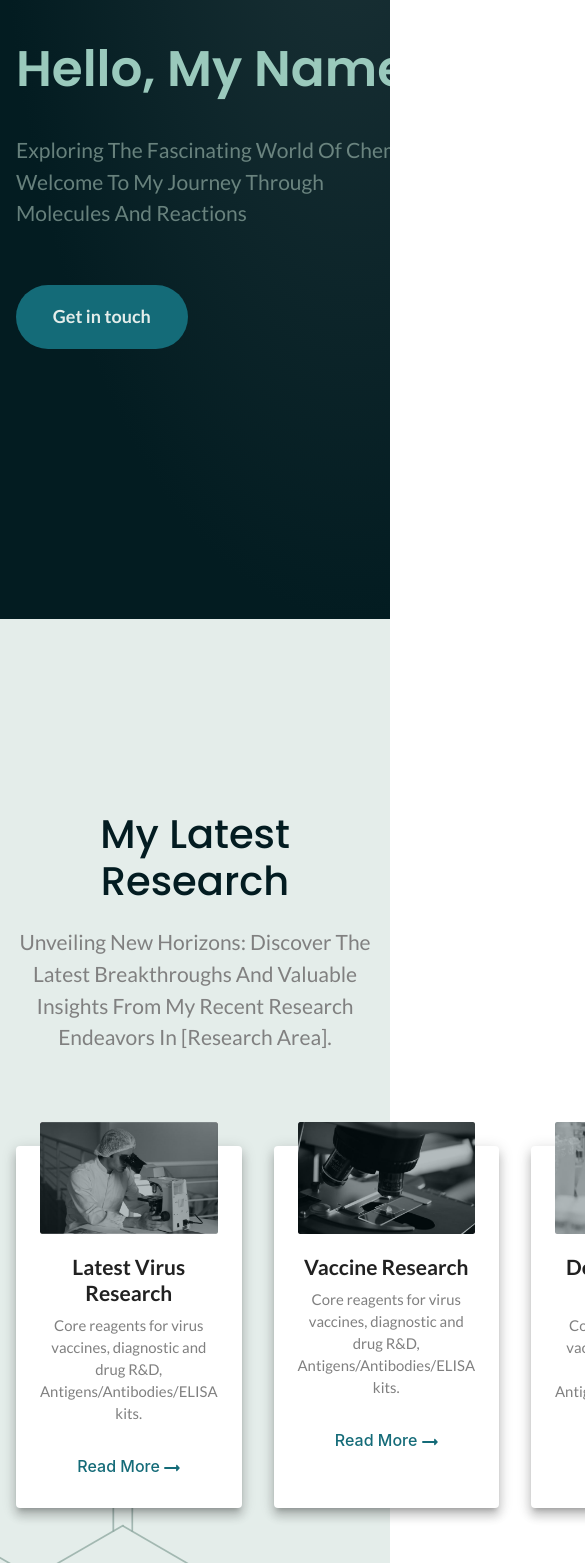
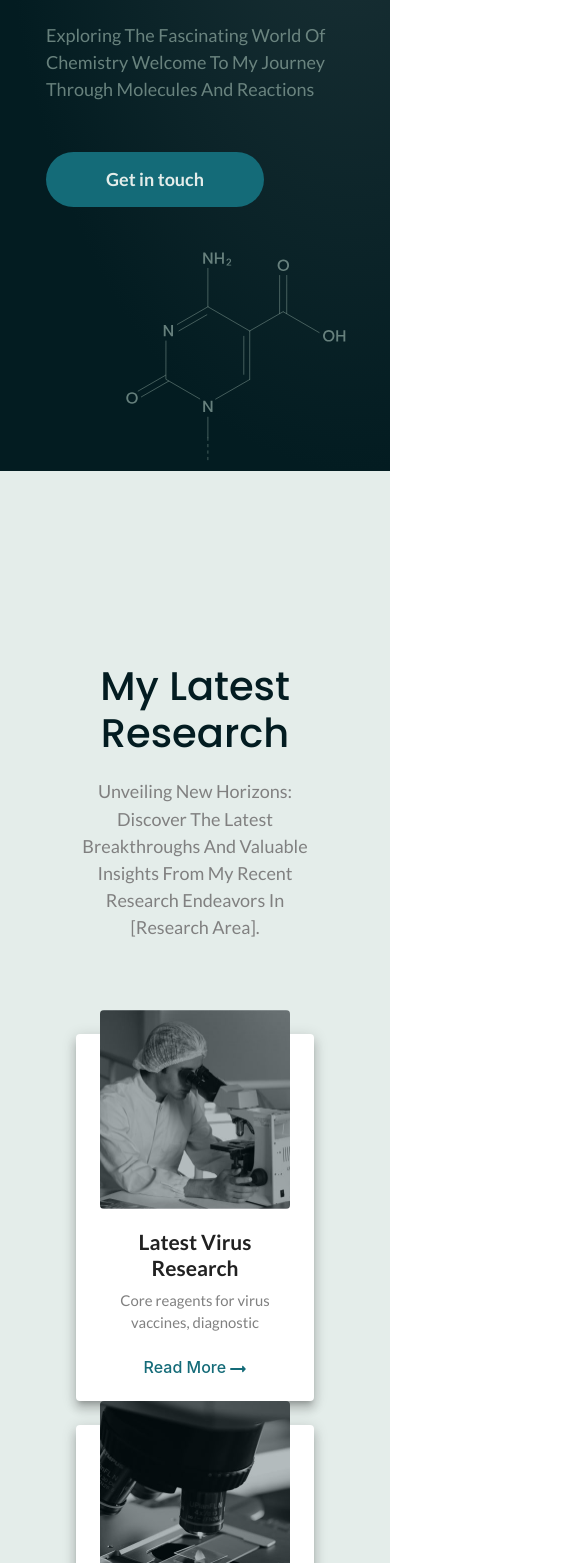
Before and after one commit to alsyoufomar/Ali-Website, a React (Create React App) app: page / in a window 390 px wide. Shown: the part 225-1788 px from the top of the page, 585 px wide, since content can reach past the window. Built offline with nearby package versions, Linux system fonts and the light colour scheme.

Commit message:
finish up about page, make hero responsive

```diff
--- a/src/App.js
+++ b/src/App.js
@@ -1,12 +1,12 @@
 import { Route, Routes } from "react-router-dom";
-import { ThemeProvider, createTheme } from "@mui/material/styles";
+import { ThemeProvider, createTheme, styled } from "@mui/material/styles";
 import Home from "./pages/home";
 import Blog from "./pages/blog";
 import Post from "./pages/post";
 import About from "./pages/about";
 import Contact from "./pages/contact";
 
-const theme = createTheme({
+let theme = createTheme({
   palette: {
     primary: {
       main: "#146B78",
@@ -16,6 +16,18 @@ const theme = createTheme({
     secondary: {
       main: "#9AC9BC",
       light: "rgba(140, 166, 158, 0.73)",
+    },
+  },
+
+  breakpoints: {
+    values: {
+      xs: 0,
+      sm: 480,
+      md: 768,
+      container: 1200,
+      lg: 991,
+      xl: 1920,
+      customBreakpoint: 2000,
     },
   },
 
@@ -71,6 +83,27 @@ const theme = createTheme({
     },
   },
 });
+
+theme = createTheme(theme, {
+  typography: {
+    h2: {
+      [theme.breakpoints.down("lg")]: {
+        fontSize: "2.8rem",
+      },
+      [theme.breakpoints.down("sm")]: {
+        fontSize: "2.5rem",
+      },
+    },
+    subtitle1: {
+      [theme.breakpoints.down("lg")]: {
+        fontSize: "20px",
+      },
+      [theme.breakpoints.down("sm")]: {
+        fontSize: "18px",
+      },
+    },
+  },
+});
 function App() {
   console.log("app rendered");
   return (
--- a/src/components/home/appbar.js
+++ b/src/components/home/appbar.js
@@ -41,7 +41,7 @@ function ResponsiveAppBar() {
 
   return (
     <AppBar sx={{ bgcolor: "#00000000" }} elevation={0} position="static">
-      <Container maxWidth="lg">
+      <Container maxWidth="container">
         <Toolbar disableGutters>
           {/* this is the bug icon with LOGO in full width screen*/}
           <Link to="/">
--- a/src/components/home/hero.js
+++ b/src/components/home/hero.js
@@ -3,7 +3,7 @@ import Appbar from "./appbar";
 import { Typography, Box, Button, Container } from "@mui/material";
 import { makeStyles } from "@mui/styles";
 import { Link } from "react-router-dom";
-import celld from "../../assets/celld2.svg";
+import cellc from "../../assets/cellc.svg";
 
 const useStyles = makeStyles({
   innerContainer: {
@@ -21,16 +21,22 @@ export default function Hero() {
     <div className="hero">
       <Appbar />
       <Container
-        maxWidth="lg"
-        sx={{ mx: "auto", display: "flex", height: "30rem" }}
-        // className={classes.innerContainer}
+        maxWidth="container"
+        sx={{
+          mx: "auto",
+          display: "flex",
+          flexDirection: { xs: "column", sm: "row" },
+          height: "30rem",
+          justifyContent: "space-between",
+          pt: { xs: "5rem", md: "10rem" },
+        }}
       >
-        <Box sx={{ maxWidth: "33.25rem" }}>
+        <Box sx={{ minWidth: { sm: "20rem", lg: "30rem" } }}>
           <Typography
             sx={{
               color: "secondary.main",
-              marginBottom: "35px",
-              marginTop: "13rem",
+              mb: { xs: "15px", sm: "35px" },
+              // marginTop: "13rem",
             }}
             variant="h2"
             component="h1"
@@ -42,11 +48,11 @@ export default function Hero() {
             sx={{
               color: "secondary.light",
               maxWidth: "30rem",
-              marginBottom: "3.5rem",
+              mb: { xs: "3rem", sm: "35px" },
             }}
           >
             Exploring the Fascinating World of Chemistry Welcome to My Journey
-            Through <br /> Molecules and Reactions
+            Through Molecules and Reactions
           </Typography>
           <Link
             style={{
@@ -61,9 +67,8 @@ export default function Hero() {
               disableElevation
               style={{ borderRadius: 50 }}
               sx={{
-                // my: 4,
-                px: "2.3rem",
-                py: "1rem",
+                px: { xs: "60px", sm: "30px", lg: "2.3rem" },
+                py: { xs: "12px", lg: "1rem" },
                 color: "primary.light",
                 display: "block",
                 fontSize: "1.125rem",
@@ -80,13 +85,13 @@ export default function Hero() {
         <Box
           component="img"
           sx={{
-            height: "40rem",
-            marginLeft: "3rem",
-            marginTop: "20rem",
-            marginRight: "-100rem",
+            height: { xs: "15rem", sm: "30rem", lg: "40rem" },
+            marginLeft: "-10rem",
+            marginTop: { xs: "2rem", sm: "8rem", md: "4rem", lg: "0" },
+            marginRight: "-15rem",
           }}
           alt="Logo"
-          src={celld}
+          src={cellc}
         />
       </Container>
     </div>
--- a/src/components/home/latestResearch.js
+++ b/src/components/home/latestResearch.js
@@ -9,17 +9,17 @@ import arrow from "../../assets/arrow.svg";
 const serviceList = [
   {
     title: "Latest Virus research",
-    body: "Core reagents for virus vaccines, diagnostic and drug R&D, Antigens/Antibodies/ELISA kits.",
+    body: "Core reagents for virus vaccines, diagnostic ",
     img: img1,
   },
   {
     title: "Vaccine research",
-    body: "Core reagents for virus vaccines, diagnostic and drug R&D, Antigens/Antibodies/ELISA kits.",
+    body: "Core reagents for virus vaccines, diagnostic and drug R&D, Antigens/ Antibodies/ ELISA kits.",
     img: img2,
   },
   {
     title: "Development of medicine",
-    body: "Core reagents for virus vaccines, diagnostic and drug R&D, Antigens/Antibodies/ELISA kits.",
+    body: "Core reagents for virus vaccines, diagnostic and drug R&D, Antigens/ Antibodies/ ELISA kits. gjkhk hjg fewf wqef iuuujhjj",
     img: img3,
   },
 ];
@@ -56,21 +56,39 @@ export default function LatestResearch() {
         <Box
           sx={{
             display: "flex",
-            flexDirection: "row",
+            flexDirection: { xs: "column", md: "row" },
             justifyContent: "space-between",
-            gap: 4,
+            gap: 3,
             position: "relative",
+            flexWrap: "wrap",
             zIndex: "10",
           }}
         >
-          {serviceList.map((card) => (
-            <Paper elevation={8}>
-              <Box sx={{ m: 3 }}>
+          {serviceList.map((card, i) => (
+            <Paper
+              sx={{
+                padding: "0",
+                width: { xs: 1, md: "31%" },
+              }}
+              key={i}
+              elevation={8}
+            >
               <Box
-                  sx={{ width: "100%", marginTop: "-3rem" }}
+                sx={{
+                  m: 3,
+                  display: "flex",
+                  flexDirection: "column",
+                  justifyContent: "space-between",
+                  height: "87%",
+                  flexGrow: "1",
+                }}
+              >
+                <Box>
+                  <Box
                     component="img"
-                  alt="Logo"
                     src={card.img}
+                    alt="thumbnail image"
+                    className="research-card-image"
                   />
                   <Typography
                     sx={{ marginTop: "1rem" }}
@@ -87,12 +105,13 @@ export default function LatestResearch() {
                   >
                     {card.body}
                   </Typography>
+                </Box>
                 <Link
                   align="center"
                   style={{
                     display: "block",
-                    marginTop: "2rem",
-                    marginBottom: "2rem",
+                    marginTop: "1rem",
+                    // marginBottom: "2rem",
                     textDecoration: "none",
                     color: "#146B78",
                     fontWeight: "500",
--- a/src/pages/about.js
+++ b/src/pages/about.js
@@ -1,22 +1,18 @@
 import React from "react";
-import "../styles/contact.css";
+import "../styles/about.css";
 import Appbar from "../components/appbarDark";
 import Footer from "../components/footer";
-import { grey } from "@mui/material/colors";
-import {
-  Typography,
-  Box,
-  Container,
-  TextField,
-  Button,
-  Link,
-} from "@mui/material";
+import { Typography, Box, Container } from "@mui/material";
+import aliPic from "../assets/ali-pic.jpg";
 
 export default function about() {
   return (
     <div className="about">
       <Appbar />
-      <Container maxWidth="lg">
+      <Container
+        maxWidth="lg"
+        sx={{ height: "100%", marginBottom: "12.12rem" }}
+      >
         <Typography
           sx={{
             color: "primary.dark",
@@ -44,38 +40,18 @@ export default function about() {
                 lineHeight: "160%",
                 fontWeight: "500",
                 maxWidth: "30.9375rem",
-                marginBottom: "3rem",
+                marginBottom: "10rem",
               }}
             >
               Ali is a highly-acclaimed chemist from Amman, whose lifelong
               obsession with molecules and chemical reactions has propelled him
               to the forefront of the scientific world.
-            </Typography>
-            <Typography
-              variant="body1"
-              sx={{
-                textAlign: "justify",
-                fontSize: "1.1875rem",
-                lineHeight: "160%",
-                fontWeight: "500",
-                maxWidth: "30.9375rem",
-                marginBottom: "3rem",
-              }}
-            >
+              <br />
+              <br />
               This modern-day alchemist continues to defy the limits of academic
               conventions in his pursuit of ground-breaking advancements - a
               relentless approach that's revolutionized the field of chemistry.
-            </Typography>
-            <Typography
-              variant="body1"
-              sx={{
-                textAlign: "justify",
-                fontSize: "1.1875rem",
-                lineHeight: "160%",
-                fontWeight: "500",
-                maxWidth: "30.9375rem",
-              }}
-            >
+              <br />
               with an uncanny knack for deciphering the secrets hidden withen
               the atomic world, ali's impressive background testifies to an
               unwavering commitment to scientific discovery
@@ -86,8 +62,17 @@ export default function about() {
               width: "32.875rem",
               height: "47.875rem",
               backgroundColor: "primary.dark",
+
+              py: "2.2rem",
             }}
-          ></Box>
+          >
+            <Box
+              component="img"
+              alt="author image"
+              src={aliPic}
+              className="ali-pic"
+            />
+          </Box>
         </Box>
       </Container>
       <Footer />
--- a/src/pages/contact.js
+++ b/src/pages/contact.js
@@ -87,12 +87,29 @@ export default function Contact() {
               >
                 Get in touch
               </Typography>
-              <TextField fullWidth label="Name" variant="standard" />
+              <TextField
+                autoComplete="no"
+                fullWidth
+                label="Name"
+                variant="standard"
+                inputProps={{
+                  sx: {
+                    color: "primary.Dark",
+                    paddingBottom: "0.5rem",
+                  },
+                }}
+              />
               <TextField
                 autoComplete="no"
                 fullWidth
                 label="Email"
                 variant="standard"
+                inputProps={{
+                  sx: {
+                    color: "primary.Dark",
+                    paddingBottom: "0.5rem",
+                  },
+                }}
               />
               <TextField
                 multiline
@@ -100,6 +117,12 @@ export default function Contact() {
                 fullWidth
                 label="Message"
                 variant="standard"
+                inputProps={{
+                  sx: {
+                    color: "primary.Dark",
+                    paddingBottom: "0.5rem",
+                  },
+                }}
               />
               <Button
                 type="submit"
--- a/src/pages/home.js
+++ b/src/pages/home.js
@@ -12,7 +12,7 @@ export default function Home() {
       <LatestResearch />
       <SubscribeCTA />
       <Testimonial />
-      <Footer />
+      {/* <Footer /> */}
     </div>
   );
 }
--- /dev/null
+++ b/src/styles/about.css
@@ -0,0 +1,14 @@
+.about {
+  min-height: 100vh;
+  background-color: #e4edea;
+}
+
+.ali-pic {
+  height: 100%;
+  width: 100%;
+
+  object-fit: cover;
+  object-position: center 50%;
+
+  margin-left: 6.12rem;
+}
--- a/src/styles/home.css
+++ b/src/styles/home.css
@@ -1,22 +1,35 @@
 .hero {
-  height: 100vh;
+  min-height: 100vh;
   background-image: radial-gradient(
     farthest-side at 90% 40px,
     rgba(3, 28, 33, 0.9),
     #031c21
   );
   overflow: hidden;
+  padding: 0 60px;
+  padding-bottom: 20rem;
 }
 
 .latest-research,
 .subscribe-cta,
 .testemonials {
   background-color: #e4edea;
-  padding: 6.5rem 0;
+  padding: 6.5rem 60px;
+  overflow: hidden;
 }
 
 .latest-research {
   padding-top: 12rem;
+}
+
+.research-card-image {
+  object-fit: cover;
+  border-radius: 4px;
+  height: 12.4375rem;
+  width: 100%;
+  object-position: center 50%;
+
+  margin-top: -3rem;
 }
 
 .testemonials {
@@ -42,3 +55,16 @@
   background-color: #031c21;
   padding: 4.8rem;
 }
+
+@media only screen and (max-width: 991px) {
+  .hero {
+    min-height: auto;
+    padding-bottom: 10rem;
+  }
+}
+@media only screen and (max-width: 768px) {
+  .hero {
+    padding: 0 30px;
+    padding-bottom: 10rem;
+  }
+}
```
Also changed, not shown: src/assets/ali-pic.jpg (added), src/assets/hero.jpg (added). Lines whose indentation alone changed are shown as unchanged.
